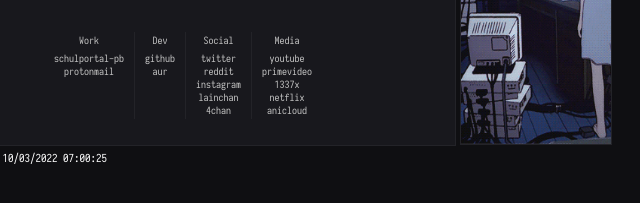
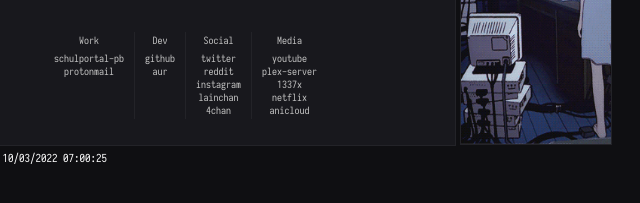
Before and after one commit to xqtc161/xqtc161.github.io, a plain HTML site: page index.html in a window 1280 px wide. Shown: the part 345-548 px from the top of the page, 384-1024 px from the left. Drawn offline with Linux system fonts and the light colour scheme.

Commit message:
Update index.html

```diff
--- a/index.html
+++ b/index.html
@@ -71,7 +71,7 @@
                 <a href="https://youtube.com/" >youtube</a>
               </li>
               <li>
-                <a href=http://192.168.178.62:32400/" >primevideo</a>
+                <a href=http://192.168.178.62:32400/" >plex-server</a>
               </li>
               <li><a href="https://www.1337x.tw//" >1337x</a></li>
               <li>
```
